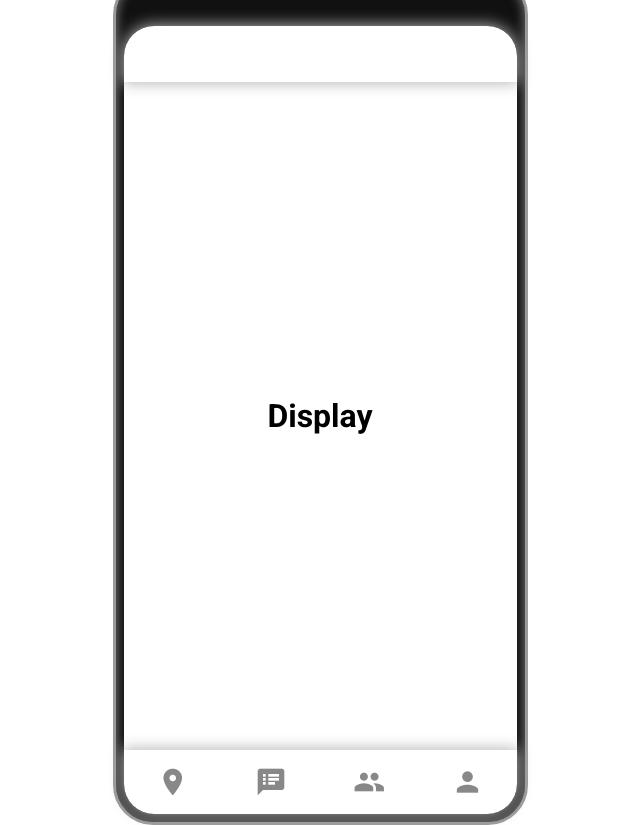
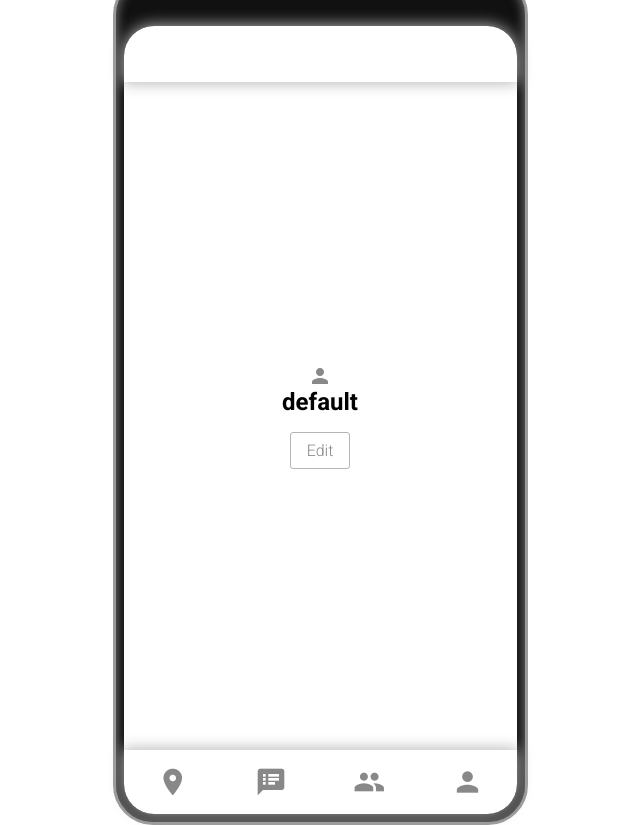
Before and after one commit to githubedward/continuous-learning, a React (Create React App) app: page / in a window 1280 px wide. Shown: the whole page, without its empty margins (320-960 px from the left). Built offline with nearby package versions, Linux system fonts and the light colour scheme; no server answers.

Commit message:
refactor button style added theming

```diff
--- a/src/components/Auth/AuthStyles.js
+++ b/src/components/Auth/AuthStyles.js
@@ -41,31 +41,6 @@ export const Input = styled.input`
     color: ${styleGuides.darkgray};
   }
 `;
-export const Button = styled.button`
-  display: flex;
-  align-items: center;
-  justify-content: center;
-
-  font-weight: ${styleGuides.medium};
-  margin-top: 3rem;
-  color: white;
-  font-size: 1.25rem;
-  width: inherit;
-  height: 3rem;
-  padding: 0.5rem 1rem;
-  background: ${styleGuides.lightred};
-  border: 1px solid ${styleGuides.lightred};
-  border-radius: 3px;
-  text-decoration: none;
-  cursor: pointer;
-  &:hover {
-    background: ${styleGuides.red};
-    transition: 0.3s;
-  }
-  &:focus {
-    outline: none;
-  }
-`;
 export const Span = styled.span`
   font-weight: ${p => p.fontWeight};
   color: ${p => p.color};
@@ -87,3 +62,14 @@ export const Anchor = styled.a`
     text-decoration: underline;
   }
 `;
+export const btnTheme = {
+  margin: "3rem 0 0 0",
+  color: "white",
+  fontSize: "1.25rem",
+  fweight: styleGuides.medium,
+  width: "inherit",
+  padding: ".5rem 1rem",
+  bgc: styleGuides.lightred,
+  borderColor: styleGuides.lightred,
+  hoverbgc: styleGuides.red
+};
--- a/src/components/Main/Display.js
+++ b/src/components/Main/Display.js
@@ -1,7 +1,8 @@
 import React from "react";
+import Profile from "../Profile/Profile";
 
 const Display = props => {
-  return <h1>Display</h1>;
+  return <Profile />;
 };
 
 export default Display;
--- /dev/null
+++ b/src/components/Profile/Profile.js
@@ -0,0 +1,46 @@
+import React from "react";
+import styled, { ThemeProvider } from "styled-components";
+import Icon from "../shared/Icon";
+import PropTypes from "prop-types";
+import Button from "../shared/Button";
+import * as styleGuides from "../shared/style-variables";
+
+const StyledProfile = styled.div`
+  display: flex;
+  flex-direction: column;
+  align-items: center;
+`;
+
+const Profile = ({ fullname }) => {
+  const btnTheme = {
+    margin: "1rem 0 0 0",
+    color: styleGuides.darkgray,
+    fontSize: "1rem",
+    width: "inherit",
+    padding: ".5rem 1rem",
+    bgc: "white",
+    borderColor: styleGuides.gray,
+    hoverbgc: styleGuides.lightgray,
+    fweight: styleGuides.light
+  };
+
+  return (
+    <StyledProfile>
+      <Icon icon="person" />
+      <h2>{fullname}</h2>
+      <ThemeProvider theme={btnTheme}>
+        <Button>Edit</Button>
+      </ThemeProvider>
+    </StyledProfile>
+  );
+};
+
+Profile.propTypes = {
+  fullname: PropTypes.string.isRequired
+};
+
+Profile.defaultProps = {
+  fullname: "default"
+};
+
+export default Profile;
--- /dev/null
+++ b/src/components/shared/Button.js
@@ -0,0 +1,31 @@
+import styled from "styled-components";
+
+const Button = styled.button`
+  display: flex;
+  align-items: center;
+  justify-content: center;
+  text-align: center;
+
+  font-weight: ${p => p.theme.fweight};
+  margin: ${p => p.theme.margin};
+  color: ${p => p.theme.color};
+  font-size: ${p => p.theme.fontSize};
+  width: ${p => p.theme.width};
+  height: ${p => p.theme.height};
+  padding: ${p => p.theme.padding};
+  background-color: ${p => p.theme.bgc};
+  border: 1px solid ${p => p.theme.borderColor};
+  border-radius: 3px;
+  text-decoration: none;
+  cursor: pointer;
+  &:hover {
+    background: ${p => p.theme.hoverbgc};
+    transition: 0.3s;
+    /* color: ${p => p.theme.hoverColor || "inherit"}; */
+  }
+  &:focus {
+    outline: none;
+  }
+`;
+
+export default Button;
```
Also changed, not shown: src/components/Auth/Login/Login.js (+7 -10 lines), src/components/Auth/Signup/Signup.js (+6 -11 lines), 2 other files (tests, documents, lock files or other folders).
